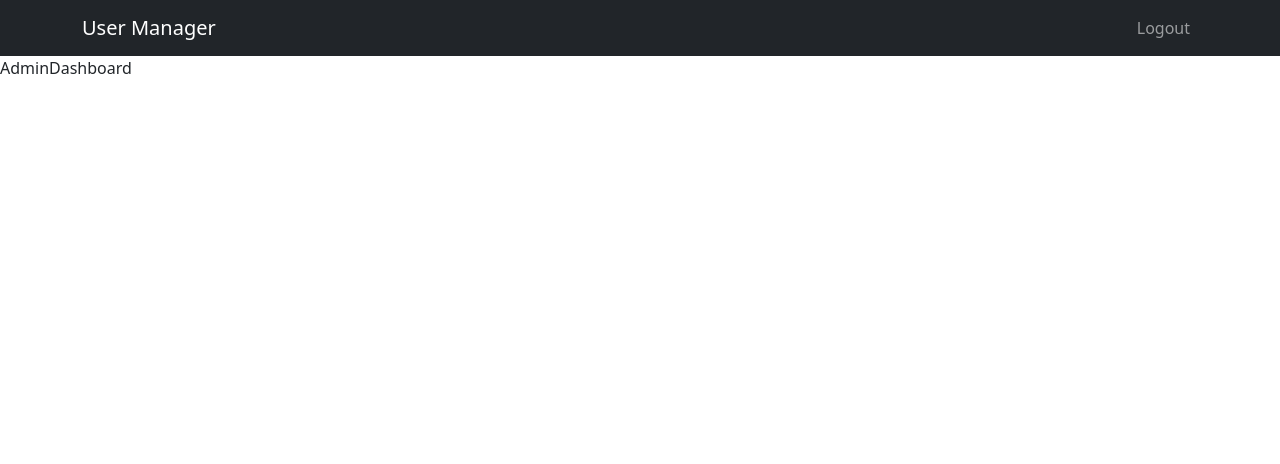
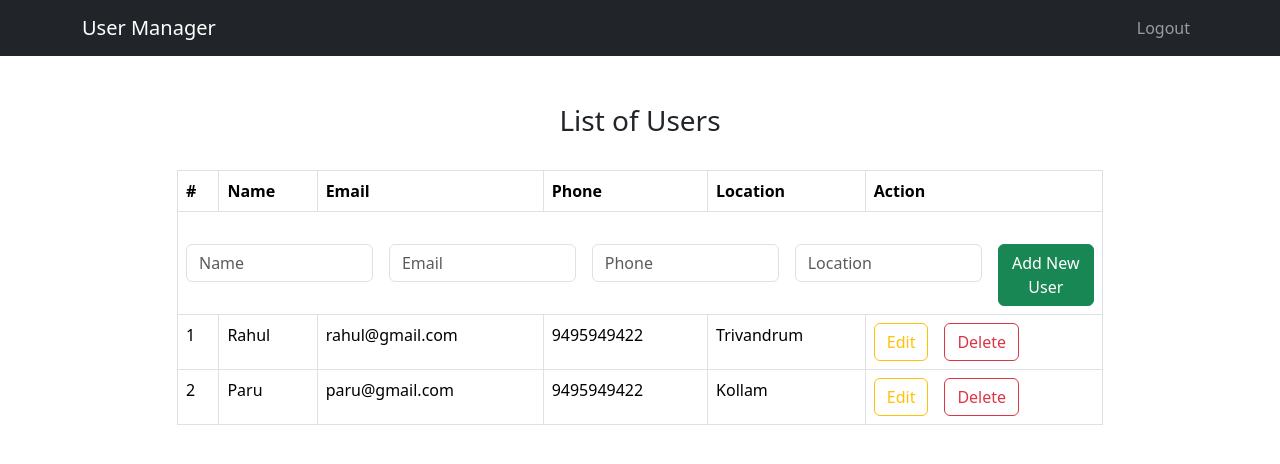
Before and after one commit to parvathy-ajith/UserManager, a React (Create React App) app in the folder frontend/: page /admin/dashboard in a window 1280 px wide. Shown: the top 464 px of the page. Built offline with nearby package versions, Linux system fonts and the light colour scheme; sample sign-in values are in the browser's storage.

Commit message:
CRUD frontend

```diff
--- a/frontend/src/components/Navibar.js
+++ b/frontend/src/components/Navibar.js
@@ -11,7 +11,6 @@ function Navibar() {
   const isLoggedIn = !!token;
 
   const handleLogout = () => {
-    //AuthContext remove token
     logout();
     navigate('/');
   };
--- a/frontend/src/pages/AdminDashboard.js
+++ b/frontend/src/pages/AdminDashboard.js
@@ -1,8 +1,212 @@
-import React from 'react'
+import React, { useEffect, useState, useContext } from 'react';
+import Button from 'react-bootstrap/Button';
+import Modal from 'react-bootstrap/Modal';
+import { AuthContext } from '../auth/AuthContext';
+import { useForm } from 'react-hook-form';
+import * as yup from 'yup';
+import { yupResolver } from '@hookform/resolvers/yup';
 
 function AdminDashboard() {
+  const [users, setUsers] = useState([]);
+  const [errorMessage, setErrorMessage] = useState("");
+  const [editingItem, setEditingItem] = useState({});
+  const [show, setShow] = useState(false);
+  const { token } = useContext(AuthContext);
+
+  const addUserSchema = yup.object().shape({
+    name: yup.string().required('Enter Name'),
+    email: yup.string().email("Enter a valid Email Address").required("MUST enter your Email."),
+    phone: yup
+      .string()
+      .matches(/^\d{10}$/, "Phone number must be exactly 10 digits")
+      .required("Enter Phone Number"),
+    location: yup.string().required("Enter Location"),
+  });
+
+  const { register, handleSubmit, formState: { errors } } = useForm({ resolver: yupResolver(addUserSchema) });
+
+  const usersList = async () => {
+    try {
+      // const response = await axios.get(`${process.env.REACT_APP_API_BASEURL}/users`, {
+      //   headers: {
+      //     'Authorization': `Bearer ${token}`,
+      //     'Content-Type': 'application/json',
+      //   }
+      // });
+      // console.log(response.data);
+      // setUsers(response.data.users);
+
+      setUsers([
+        { id: 1, name: "Rahul", email: "rahul@gmail.com", phone: "9495949422", location: "Trivandrum" },
+        { id: 2, name: "Paru", email: "paru@gmail.com", phone: "9495949422", location: "Kollam" }
+      ]);
+      console.log(users);
+
+    } catch (err) {
+      console.log(err);
+    }
+  };
+
+  useEffect(() => {
+    usersList();
+  }, [token]);
+
+  const handleClose = () => setShow(false);
+  const handleShow = () => setShow(true);
+
+  const handleEditItem = (user) => {
+    setEditingItem(user);
+  };
+
+  const handleSaveItem = () => {
+    console.log('handleSaveItem');
+    //save to db via patch
+
+    console.log(editingItem);
+    setEditingItem({});
+    usersList();
+  };
+
+
+  const handleCancelEdit = () => {
+    setEditingItem({});
+  };
+
+  const handleDelete = (id) => {
+    handleClose();
+  };
+
+  const addUser = async (data) => {
+    try {
+      // const response = await axios.post(`${process.env.REACT_APP_API_BASEURL}/login`, {
+      //     email: data.email,
+      //     password: data.password
+      // });
+      //token, username, role set in AuthContext
+      //login(response.data.token, response.data.username)
+
+      setUsers()
+
+    }
+    catch (error) {
+      console.log(error);
+      if (error.response)
+        setErrorMessage(error.response.data.message)
+    }
+  }
+
   return (
-    <div>AdminDashboard</div>
+    <div className="container mt-3">
+      <div className="row mt-4 d-flex justify-content-center">
+        <div className="col-lg-9 text-center my-4 ">
+          <h3>List of Users</h3>
+          {errorMessage && <div className="alert alert-danger" role="alert">
+            {errorMessage}
+          </div>}
+        </div>
+      </div>
+      <div className="row justify-content-center">
+        <div className="col-lg-10">
+          <table className="table table-bordered">
+            <thead>
+              <tr>
+                <th>#</th>
+                <th>Name</th>
+                <th>Email</th>
+                <th>Phone</th>
+                <th>Location</th>
+                <th>Action</th>
+              </tr>
+            </thead>
+            <tbody>
+            <tr>
+                <td colSpan="6">
+                  <form className="d-flex mt-4 justify-content-center gap-3" onSubmit={handleSubmit(addUser)}>
+                    <div>
+                      <input type="text" className="form-control" placeholder="Name" {...register("name")} />
+                      <p className="text-danger">{errors.name?.message}</p>
+                    </div>
+                    <div>
+                      <input type="text" className="form-control" placeholder="Email" {...register("email")} />
+                      <p className="text-danger">{errors.email?.message}</p>
+                    </div>
+                    <div>
+                      <input type="text" className="form-control" placeholder="Phone" {...register("phone")} />
+                      <p className="text-danger">{errors.phone?.message}</p>
+                    </div>
+                    <div>
+                      <input type="text" className="form-control" placeholder="Location" {...register("location")} />
+                      <p className="text-danger">{errors.location?.message}</p>
+                    </div>
+                    <div>
+                      <button type="submit" className="btn btn-success">Add New User</button>
+                    </div>
+                  </form>
+                </td>
+              </tr>
+              {users.map((user, index) =>
+              (<tr key={user.id}>
+                <td>{index + 1}</td>
+                <td>
+                  {editingItem.id === user.id ? (
+                    <input type="text" value={editingItem.name} onChange={(e) => setEditingItem({ ...editingItem, name: e.target.value })} />
+                  ) : (
+                    user.name
+                  )}
+                </td>
+                <td>
+                  {editingItem.id === user.id ? (
+                    <input type="text" value={editingItem.email} onChange={(e) => setEditingItem({ ...editingItem, email: e.target.value })} />
+                  ) : (
+                    user.email
+                  )}
+                </td>
+                <td>
+                  {editingItem.id === user.id ? (
+                    <input type="text" value={editingItem.phone} onChange={(e) => setEditingItem({ ...editingItem, phone: e.target.value })} />
+                  ) : (
+                    user.phone
+                  )}
+                </td>
+                <td>
+                  {editingItem.id === user.id ? (
+                    <input type="text" value={editingItem.location} onChange={(e) => setEditingItem({ ...editingItem, location: e.target.value })} />
+                  ) : (
+                    user.location
+                  )}
+                </td>
+                <td>
+                  {editingItem.id === user.id ? (
+                    <>
+                      <button className="btn btn-outline-success me-3" onClick={handleSaveItem}> Save </button>
+                      <button className="btn btn-outline-secondary me-3" onClick={handleCancelEdit}> Cancel</button>
+                    </>
+                  ) : (
+                    <>
+                      <button className='btn btn-outline-warning me-3' onClick={() => handleEditItem(user)}>Edit</button>
+                      <button className='btn btn-outline-danger me-3' onClick={handleShow} > Delete</button>
+
+                      <Modal show={show} onHide={handleClose}>
+                        <Modal.Header closeButton>
+                          <Modal.Title>Delete Confirmation</Modal.Title>
+                        </Modal.Header>
+                        <Modal.Body>Are you sure you want to delete the user? </Modal.Body>
+                        <Modal.Footer>
+                          <Button variant="secondary" onClick={handleClose}>Cancel Delete</Button>
+                          <Button variant="danger" onClick={() => handleDelete(user.id)}>Delete</Button>
+                        </Modal.Footer>
+                      </Modal>
+                    </>
+                  )}
+                </td>
+              </tr>
+              ))}
+            </tbody>
+          </table>
+
+        </div>
+      </div>
+    </div>
   )
 }
 
```
